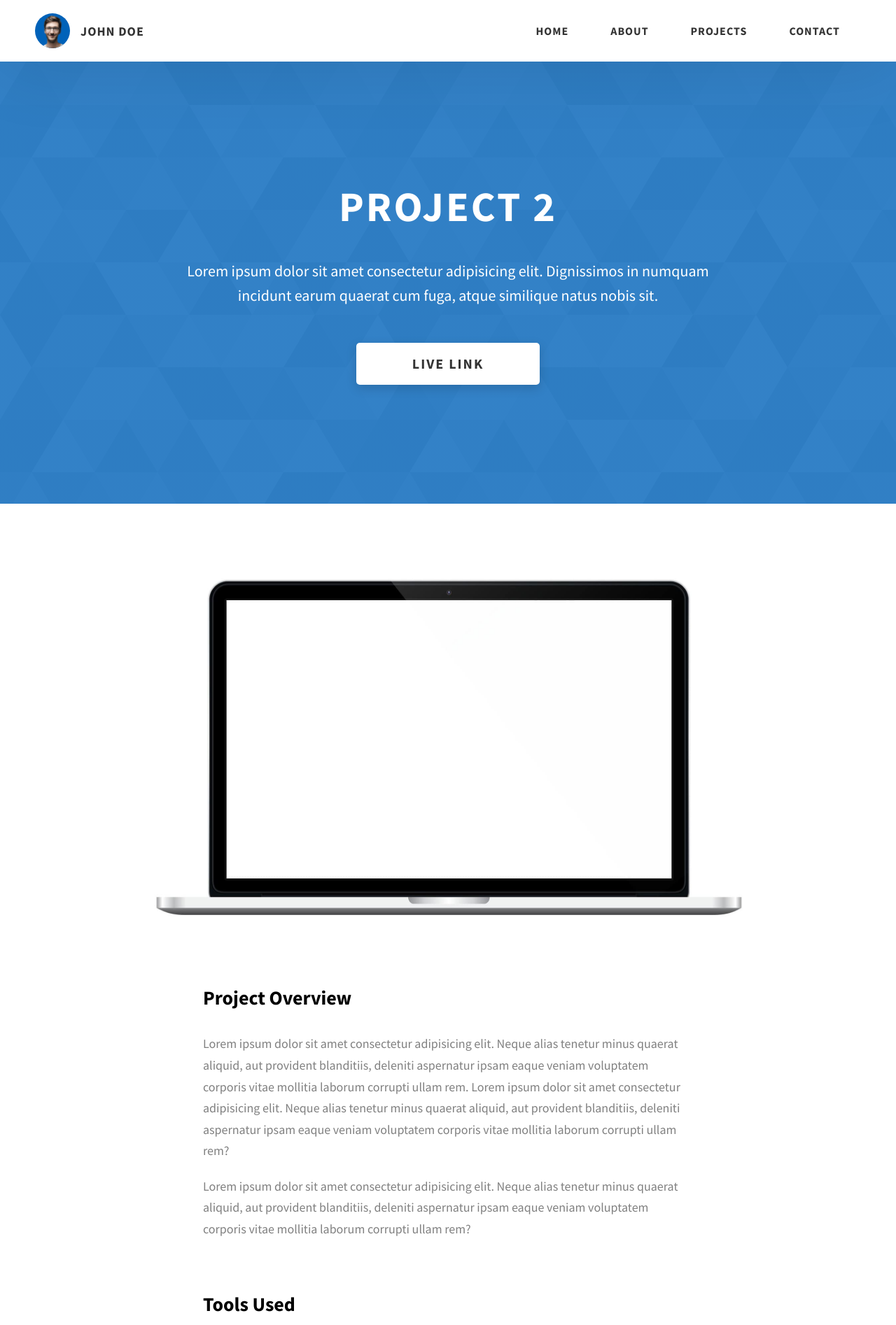
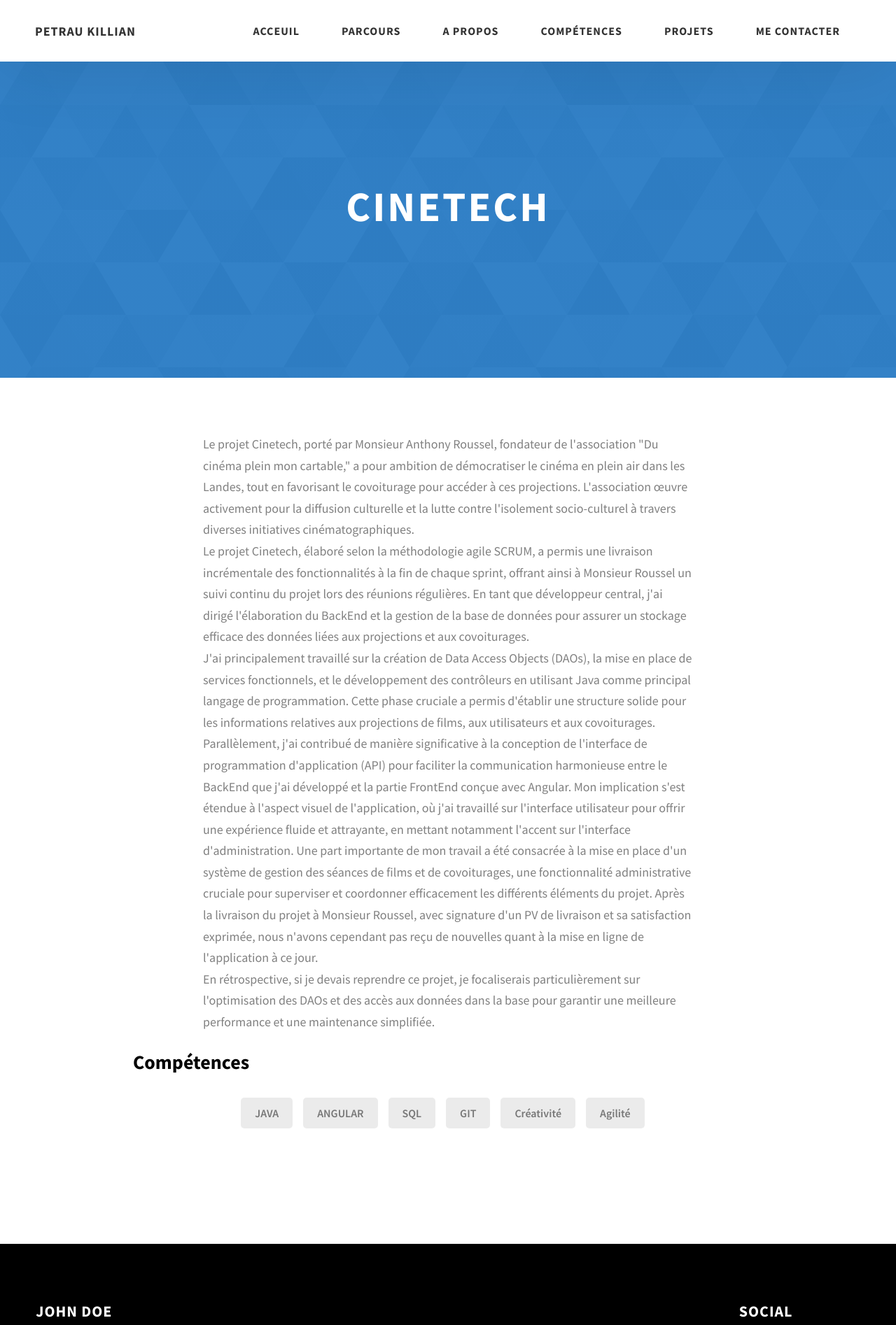
Before and after one commit to Killianp47/portofolio, a website: page project-2.html in a window 1280 px wide. Shown: the top 1894 px of the page at 70% size. Drawn offline with Linux system fonts and the light colour scheme.

Commit message:
poketech

```diff
--- a/project-2.html
+++ b/project-2.html
@@ -20,30 +20,30 @@
     <header class="header">
       <div class="header__content">
         <div class="header__logo-container">
-          <div class="header__logo-img-cont">
-            <img
-              src="./assets/png/john-doe.png"
-              alt="Ram Maheshwari Logo Image"
-              class="header__logo-img"
-            />
-          </div>
-          <span class="header__logo-sub">John Doe</span>
+
+          <span class="header__logo-sub">PETRAU KILLIAN</span>
         </div>
         <div class="header__main">
           <ul class="header__links">
             <li class="header__link-wrapper">
-              <a href="./index.html" class="header__link"> Home </a>
+              <a href="./index.html" class="header__link"> Acceuil </a>
             </li>
             <li class="header__link-wrapper">
-              <a href="./index.html#about" class="header__link">About </a>
+              <a href="./index.html#parcours" class="header__link"> Parcours </a>
+            </li>
+            <li class="header__link-wrapper">
+              <a href="./index.html#about" class="header__link">A propos </a>
+            </li>
+            <li class="header__link-wrapper">
+              <a href="./index.html#skill" class="header__link">Compétences</a>
             </li>
             <li class="header__link-wrapper">
               <a href="./index.html#projects" class="header__link">
-                Projects
+                Projets
               </a>
             </li>
             <li class="header__link-wrapper">
-              <a href="./index.html#contact" class="header__link"> Contact </a>
+              <a href="./index.html#contact" class="header__link"> Me contacter </a>
             </li>
           </ul>
           <div class="header__main-ham-menu-cont">
@@ -84,81 +84,45 @@
     </header>
     <section class="project-cs-hero">
       <div class="project-cs-hero__content">
-        <h1 class="heading-primary">Project 2</h1>
+        <h1 class="heading-primary">CineTech</h1>
         <div class="project-cs-hero__info">
-          <p class="text-primary">
-            Lorem ipsum dolor sit amet consectetur adipisicing elit. Dignissimos
-            in numquam incidunt earum quaerat cum fuga, atque similique natus
-            nobis sit.
-          </p>
-        </div>
-        <div class="project-cs-hero__cta">
-          <a href="#" class="btn btn--bg" target="_blank">Live Link</a>
         </div>
       </div>
     </section>
     <section class="project-details">
       <div class="main-container">
         <div class="project-details__content">
-          <div class="project-details__showcase-img-cont">
-            <img
-              src="./assets/jpeg/project-mockup-example.jpeg"
-              alt="Project Image"
-              class="project-details__showcase-img"
-            />
-          </div>
           <div class="project-details__content-main">
-            <div class="project-details__desc">
-              <h3 class="project-details__content-title">Project Overview</h3>
               <p class="project-details__desc-para">
-                Lorem ipsum dolor sit amet consectetur adipisicing elit. Neque
-                alias tenetur minus quaerat aliquid, aut provident blanditiis,
-                deleniti aspernatur ipsam eaque veniam voluptatem corporis vitae
-                mollitia laborum corrupti ullam rem. Lorem ipsum dolor sit amet
-                consectetur adipisicing elit. Neque alias tenetur minus quaerat
-                aliquid, aut provident blanditiis, deleniti aspernatur ipsam
-                eaque veniam voluptatem corporis vitae mollitia laborum corrupti
-                ullam rem?
-              </p>
-              <p class="project-details__desc-para">
-                Lorem ipsum dolor sit amet consectetur adipisicing elit. Neque
-                alias tenetur minus quaerat aliquid, aut provident blanditiis,
-                deleniti aspernatur ipsam eaque veniam voluptatem corporis vitae
-                mollitia laborum corrupti ullam rem?
+                Le projet Cinetech, porté par Monsieur Anthony Roussel, fondateur de l'association "Du cinéma plein mon cartable," a pour ambition de démocratiser le cinéma en plein air dans les Landes, tout en favorisant le covoiturage pour accéder à ces projections. L'association œuvre activement pour la diffusion culturelle et la lutte contre l'isolement socio-culturel à travers diverses initiatives cinématographiques.
+                <br>
+                Le projet Cinetech, élaboré selon la méthodologie agile SCRUM, a permis une livraison incrémentale des fonctionnalités à la fin de chaque sprint, offrant ainsi à Monsieur Roussel un suivi continu du projet lors des réunions régulières. En tant que développeur central, j'ai dirigé l'élaboration du BackEnd et la gestion de la base de données pour assurer un stockage efficace des données liées aux projections et aux covoiturages.
+<br>
+                J'ai principalement travaillé sur la création de Data Access Objects (DAOs), la mise en place de services fonctionnels, et le développement des contrôleurs en utilisant Java comme principal langage de programmation. Cette phase cruciale a permis d'établir une structure solide pour les informations relatives aux projections de films, aux utilisateurs et aux covoiturages.
+
+                Parallèlement, j'ai contribué de manière significative à la conception de l'interface de programmation d'application (API) pour faciliter la communication harmonieuse entre le BackEnd que j'ai développé et la partie FrontEnd conçue avec Angular. Mon implication s'est étendue à l'aspect visuel de l'application, où j'ai travaillé sur l'interface utilisateur pour offrir une expérience fluide et attrayante, en mettant notamment l'accent sur l'interface d'administration.
+
+                Une part importante de mon travail a été consacrée à la mise en place d'un système de gestion des séances de films et de covoiturages, une fonctionnalité administrative cruciale pour superviser et coordonner efficacement les différents éléments du projet.
+
+                Après la livraison du projet à Monsieur Roussel, avec signature d'un PV de livraison et sa satisfaction exprimée, nous n'avons cependant pas reçu de nouvelles quant à la mise en ligne de l'application à ce jour.
+                <br>
+                En rétrospective, si je devais reprendre ce projet, je focaliserais particulièrement sur l'optimisation des DAOs et des accès aux données dans la base pour garantir une meilleure performance et une maintenance simplifiée.
+
               </p>
             </div>
             <div class="project-details__tools-used">
-              <h3 class="project-details__content-title">Tools Used</h3>
+              <h3 class="project-details__content-title">Compétences</h3>
               <div class="skills">
-                <div class="skills__skill">HTML</div>
-                <div class="skills__skill">CSS</div>
-                <div class="skills__skill">JavaScript</div>
-                <div class="skills__skill">React</div>
-                <div class="skills__skill">SASS</div>
-                <div class="skills__skill">GIT</div>
-                <div class="skills__skill">Shopify</div>
-                <div class="skills__skill">Wordpress</div>
-                <div class="skills__skill">Google ADS</div>
-                <div class="skills__skill">Facebook Ads</div>
-                <div class="skills__skill">Android</div>
-                <div class="skills__skill">IOS</div>
+                <div class="skills__skill" ><a href="skills/java.html">JAVA</a></div>
+                <div class="skills__skill"><a href="skills/Angular.html">ANGULAR</a></div>
+                <div class="skills__skill"><a href="skills/sql.html">SQL</a></div>
+                <div class="skills__skill"><a href="skills/git.html">GIT</a></div>
+                <div class="skills__skill"><a href="skills/git.html">Créativité</a></div>
+                <div class="skills__skill"><a href="skills/agile.html">Agilité</a></div>
+
               </div>
             </div>
-            <div class="project-details__links">
-              <h3 class="project-details__content-title">See Live</h3>
-              <a
-                href="#"
-                class="btn btn--med btn--theme project-details__links-btn"
-                target="_blank"
-                >Live Link</a
-              >
-              <a
-                href="#"
-                class="btn btn--med btn--theme-inv project-details__links-btn"
-                target="_blank"
-                >Code Link</a
-              >
-            </div>
+
           </div>
         </div>
       </div>
```
Also changed, not shown: project-3.html (+24 -20 lines), project-5.html (+7 -18 lines), assets/png/affiche.png (added), assets/png/image_2024-03-04_135133343-removebg-preview.png (added). Lines whose indentation alone changed are shown as unchanged.
